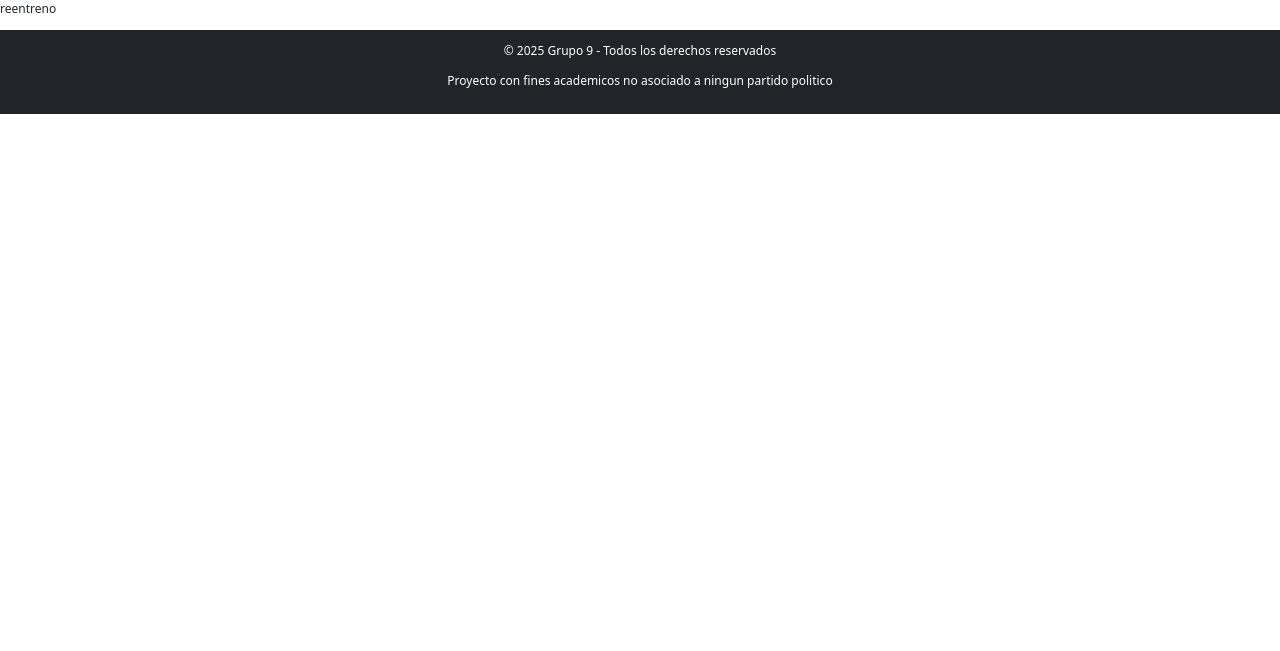
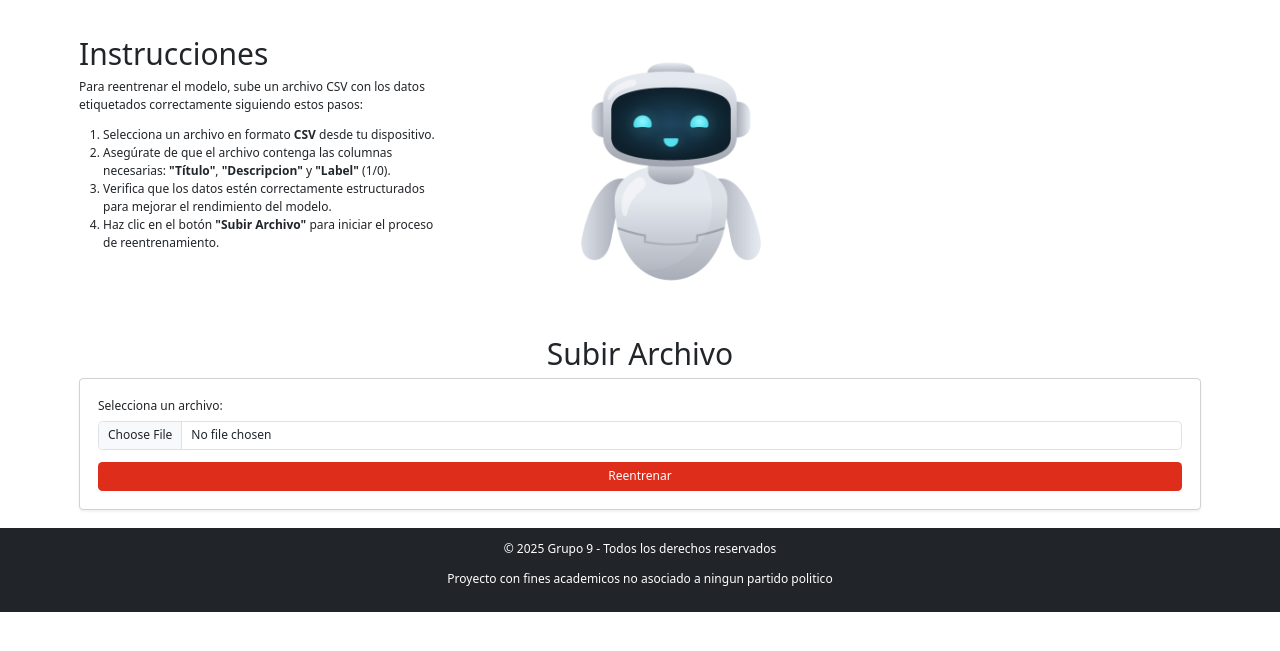
Before and after one commit to cflorido/Text-Analytics-Tool, a Flask app: page /reentreno in a window 1280 px wide. Shown: the part 60-711 px from the top of the page. Run offline with Flask 3, Linux system fonts and the light colour scheme.

Commit message:
reentrenar el modelo (FAKE API)

```diff
--- a/Fase 2/Front/app.py
+++ b/Fase 2/Front/app.py
@@ -39,10 +39,10 @@ def clasificarEnvio():
         "titulo": titulo,
         "cuerpo": cuerpo,
         "clasificacion": "Verdadero" if "ejemplo" in titulo.lower() else "Falso",
-        "ProbVerdaderpa": 0.85,
+        "ProbVerdadera": 0.85,
         "ProbFalsa": 0.15
     }
-    response_dict =  fake_response
+    response_dict = fake_response
 
     #return response_json
     return render_template('clasificar.html', results=response_dict)
@@ -55,11 +55,11 @@ def clasificarEnvioArchivo():
 
     file = request.files['file']
 
-    # Check if a file was selected
+
     if file.filename == '':
         return jsonify({"error": "No ha seleccionado un archivo"}), 400
 
-    # Validate the file extension
+
     if not file.filename.rsplit('.', 1)[1].lower() == 'csv':
         return jsonify({"error": "Solo se permiten archivos de tipo CSV "}), 400
 
@@ -147,6 +147,43 @@ def clasificarEnvioArchivo():
     #return response_list
     return render_template('clasificarArchivo.html', results=response_list)
 
+@app.route('/reentrenar', methods=["POST"])
+def reentrenarEnvioArchivo():
+    if 'file' not in request.files:
+        return jsonify({"error": "No ha enviado el archivo"}), 400
+
+    file = request.files['file']
+
+
+    if file.filename == '':
+        return jsonify({"error": "No ha seleccionado un archivo"}), 400
+
+
+    if not file.filename.rsplit('.', 1)[1].lower() == 'csv':
+        return jsonify({"error": "Solo se permiten archivos de tipo CSV "}), 400
+
+
+    #TODO--------------------Envio de texto a la API ()------------------
+
+    # --------------------RESPUESTA FALSA DEL API-----------------
+
+    #TODO La respuesta es un json que hay que hacerle parsing
+
+    fake_response = {
+        "F1": 0.9867,
+        "Recall": 0.982,
+        "Precision": 0.984,
+        "Accuracy": 0.991
+    }
+
+    formatted_response = {key: f"{value*100:.2f}%" for key, value in fake_response.items()}
+
+    response_dict =  formatted_response
+
+    #return response_list
+    return render_template('reentreno.html', results=response_dict)
+
+
 #----------Main--------------------------
 if __name__ == '__main__':
     app.run(debug=True)
--- a/Fase 2/Front/templates/clasificar.html
+++ b/Fase 2/Front/templates/clasificar.html
@@ -80,13 +80,13 @@
                 <p> {{ results.titulo }}</p>
                 <br>
                 <h3> Cuerpo:</h3>
-                <p> {{ results.titulo }}</p>
+                <p> {{ results.cuerpo }}</p>
                 <br>
                 <h3> Clasificacion:</h3>
                 <p>  Se ha clasificado la noticia como: {{ results.clasificacion }}</p>
                 <br>
                 <h3> Provabilidad de verdadera:</h3>
-                <p> {{ results.ProbVerdaderpa }}</p>
+                <p> {{ results.ProbVerdadera }}</p>
                 <br>
                 <h3> Provabilidad de Falsa:</h3>
                 <p> {{ results.ProbFalsa }}</p>
--- a/Fase 2/Front/templates/clasificarArchivo.html
+++ b/Fase 2/Front/templates/clasificarArchivo.html
@@ -54,7 +54,7 @@
             </div>
         </div>
 
-        <h2 class="text-center">Subir Archivo</h2>
+        <h1 class="text-center">Subir Archivo</h1>
         <div class="card p-4 shadow-sm">
             <form action="/clasificarEnvioArchivo" method="POST" enctype="multipart/form-data">
                 <div class="mb-3">
--- a/Fase 2/Front/templates/reentreno.html
+++ b/Fase 2/Front/templates/reentreno.html
@@ -32,7 +32,78 @@
             </div>
         </div>
     </nav>
-    <p>reentreno</p>
+    <div class="container mt-5">
+        <div class="row">
+
+            <div class="col-md-4">
+                <h1>Instrucciones</h1>
+                <p>Para reentrenar el modelo, sube un archivo CSV con los datos etiquetados correctamente siguiendo estos pasos:</p>
+                <ol class="text-start d-inline-block">
+                    <li>Selecciona un archivo en formato <strong>CSV</strong> desde tu dispositivo.</li>
+                    <li>Asegúrate de que el archivo contenga las columnas necesarias: <strong>"Título"</strong>, <strong>"Descripcion"</strong> y <strong>"Label"</strong> (1/0).</li>
+                    <li>Verifica que los datos estén correctamente estructurados para mejorar el rendimiento del modelo.</li>
+                    <li>Haz clic en el botón <strong>"Subir Archivo"</strong> para iniciar el proceso de reentrenamiento.</li>
+                </ol>
+            </div>
+
+            <div class="col-md-4 text-end">
+                <img src="{{ url_for('static', filename='robot.png') }}" alt="Robot Clasificador" class="img-fluid" width="300">
+            </div>
+
+            <div class="col-md-4 text-end">
+                <br>
+            </div>
+        </div>
+
+        <h1 class="text-center">Subir Archivo</h1>
+        <div class="card p-4 shadow-sm">
+            <form action="/reentrenar" method="POST" enctype="multipart/form-data">
+                <div class="mb-3">
+                    <label for="archivoEntrenamiento" class="form-label">Selecciona un archivo:</label>
+                    <input class="form-control" type="file" name="file" id="file" required>
+                </div>
+                <div class="d-grid">
+                    <button type="submit" class="btn btn-custom">Reentrenar</button>
+                </div>
+            </form>
+        </div>
+        <br>
+        {% if results %}
+        <h1>Resultados del reentrenamiento:</h1>
+        <div class="container mt-4">
+            <div class="card p-4 shadow-sm">
+                <h3 class="mb-3">Metricas:</h3>
+                <div class="row g-3">
+                    <div class="col-md-3">
+                        <div class="result-card">
+                            <p>F1</p>
+                            <h4>{{ results.F1 }}</h4>
+                        </div>
+                    </div>
+                    <div class="col-md-3">
+                        <div class="result-card">
+                            <p>Recall</p>
+                            <h4>{{ results.Recall }}</h4>
+                        </div>
+                    </div>
+                    <div class="col-md-3">
+                        <div class="result-card">
+                            <p>Precision</p>
+                            <h4>{{ results.Precision }}</h4>
+                        </div>
+                    </div>
+                    <div class="col-md-3">
+                        <div class="result-card">
+                            <p>Accuracy</p>
+                            <h4>{{ results.Accuracy }}</h4>
+                        </div>
+                    </div>
+                </div>
+            </div>
+        </div>
+        <br>
+        {% endif %}
+    </div>
     <footer class="footer bg-dark text-white text-center py-3">
         <div class="container">
             <p>© 2025 Grupo 9 - Todos los derechos reservados</p>
```
